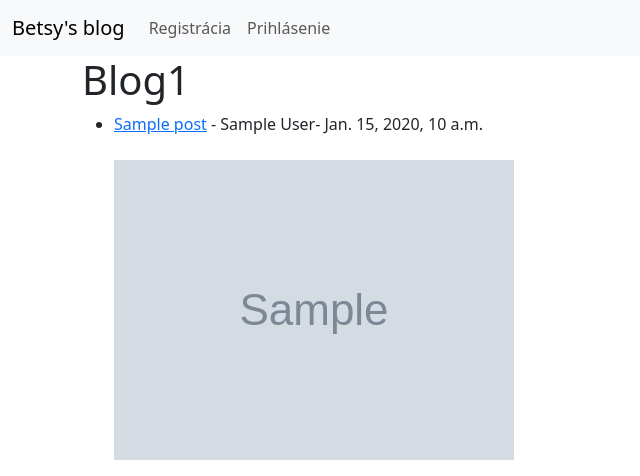
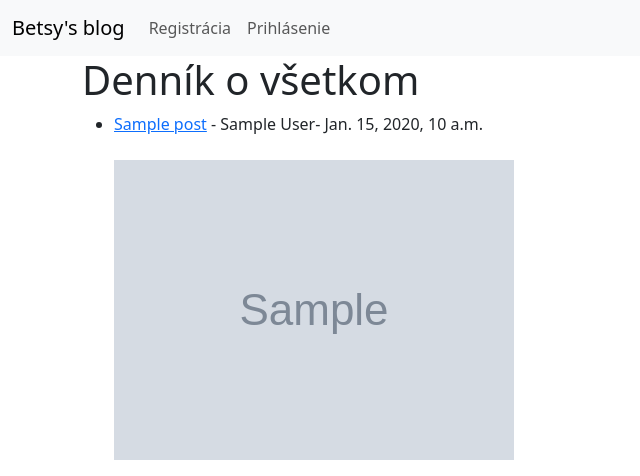
Before and after one commit to amikusova/betsysblog, a Django app: template myblog/templates/home.html in a window 1280 px wide. Shown: the top 476 px of the page, without its empty margins (0-640 px from the left). Run offline with Django 3.2, Linux system fonts and the light colour scheme; the template is opened without the code that fills it: most values are stand-ins (such as "Sample title", 1, 10 or a date in 2020); grey boxes marked "Sample" are stand-in pictures.

Commit message:
edited home.html

```diff
--- a/eblog/settings.py
+++ b/eblog/settings.py
@@ -130,7 +130,7 @@ STATIC_ROOT = BASE_DIR/ 'staticfiles'
 STATICFILES_DIRS =[
     BASE_DIR/'static'
     ]
-
+#media files
 MEDIA_URL ='/media/'
 
 MEDIA_ROOT = BASE_DIR/'media'
@@ -141,5 +141,6 @@ MEDIA_ROOT = BASE_DIR/'media'
 # https://docs.djangoproject.com/en/4.1/ref/settings/#default-auto-field
 
 DEFAULT_AUTO_FIELD = 'django.db.models.BigAutoField'
+#login and logout
 LOGIN_REDIRECT_URL = 'home'
 LOGOUT_REDIRECT_URL = 'home'
--- a/myblog/templates/home.html
+++ b/myblog/templates/home.html
@@ -5,7 +5,7 @@
 
 
 
-<h1>Blog1</h1>
+<h1>Denník o všetkom</h1>
 <ul>
 {% for post in object_list %}
      <li><a href="{% url 'article-detail' post.pk %}">{{ post.title }}</a> - {{ post.author.first_name }}
```
Also changed, not shown: db.sqlite3.
